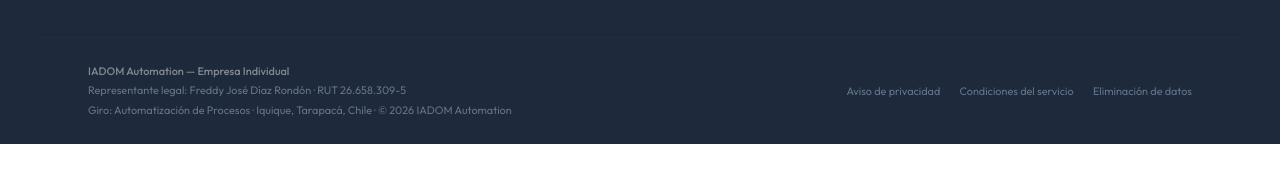
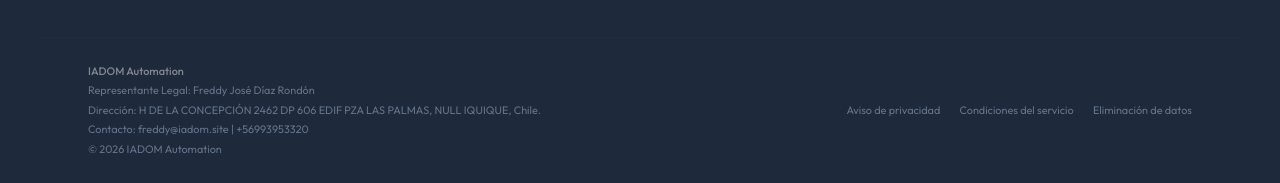
Before and after one commit to fjdriautomation/iadom-site, a plain HTML site: page index.html in a window 1280 px wide. Shown: the part 3492-3675 px from the top of the page. Before the commit the page ends 3636 px from the top, so only its background shows below. Drawn offline with Linux system fonts and the light colour scheme.

Commit message:
fix: footer legal una línea por dato

```diff
--- a/index.html
+++ b/index.html
@@ -558,9 +558,11 @@
     </div>
     <div class="footer-bottom">
       <div class="footer-legal">
-        <strong>IADOM Automation — Empresa Individual</strong><br>
-        Representante legal: Freddy José Díaz Rondón · RUT 26.658.309-5<br>
-        Giro: Automatización de Procesos · Iquique, Tarapacá, Chile · © 2026 IADOM Automation
+        <strong>IADOM Automation</strong><br>
+        Representante Legal: Freddy José Díaz Rondón<br>
+        Dirección: H DE LA CONCEPCIÓN 2462 DP 606 EDIF PZA LAS PALMAS, NULL IQUIQUE, Chile.<br>
+        Contacto: freddy@iadom.site | +56993953320<br>
+        © 2026 IADOM Automation
       </div>
       <div class="footer-links-legal">
         <a href="privacidad.html">Aviso de privacidad</a>
```
